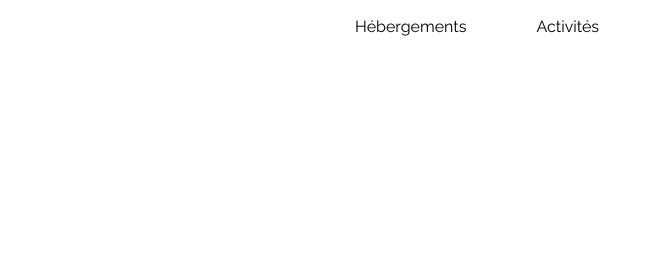
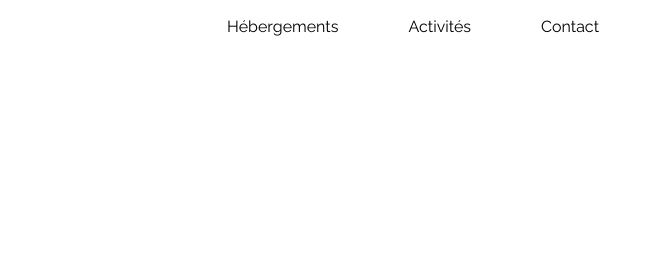
Before and after one commit to KevinPajaniandy/Booki, a website: page Projet_3_pajaniandy_kevin/index.html in a window 1280 px wide. Shown: the top 261 px of the page, 631-1280 px from the left. Drawn offline with Linux system fonts and the light colour scheme.

Commit message:
Add Contact

```diff
--- a/Projet_3_pajaniandy_kevin/index.html
+++ b/Projet_3_pajaniandy_kevin/index.html
@@ -28,6 +28,7 @@
             <nav>
                 <a href="#hebergements" class="nav-link">Hébergements</a>
                 <a href="#activite" class="nav-link">Activités</a>
+                <a href="" class="nav-link">Contact</a>
             </nav>
         </header>
 
```
